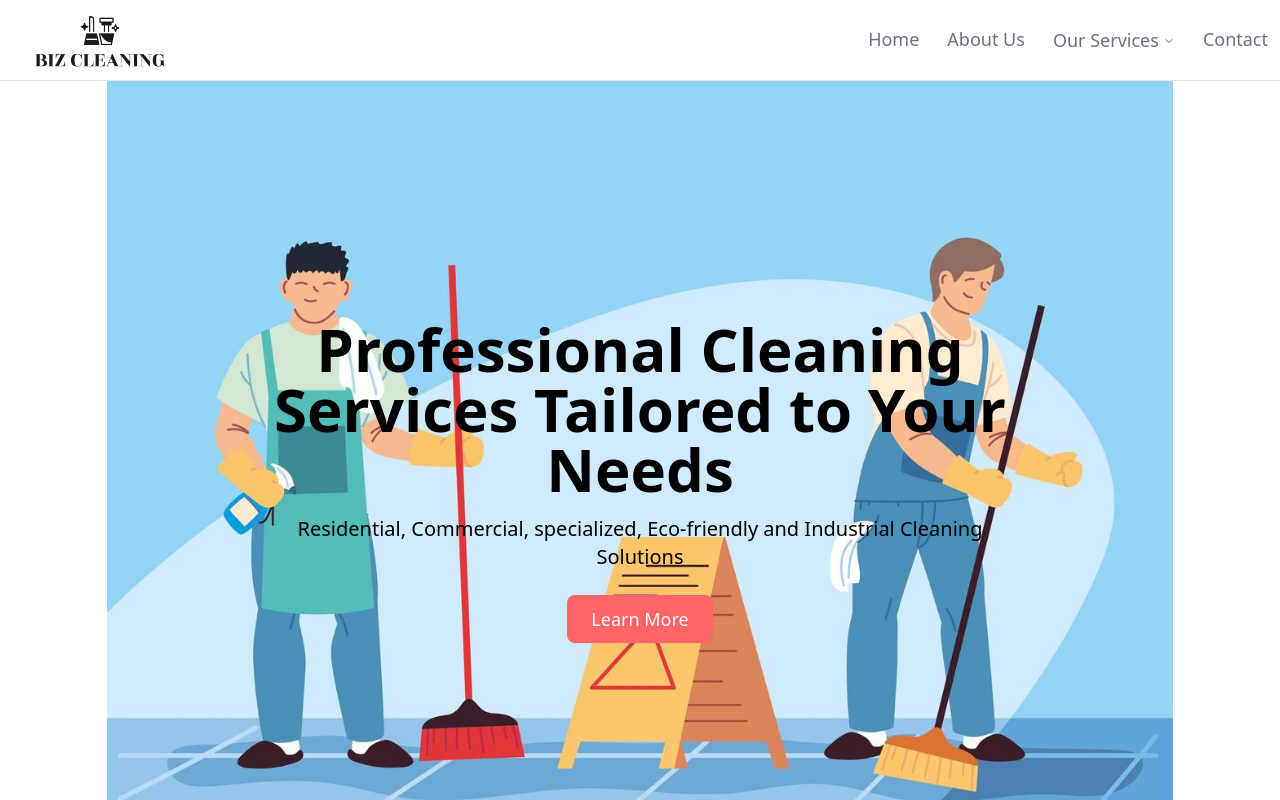
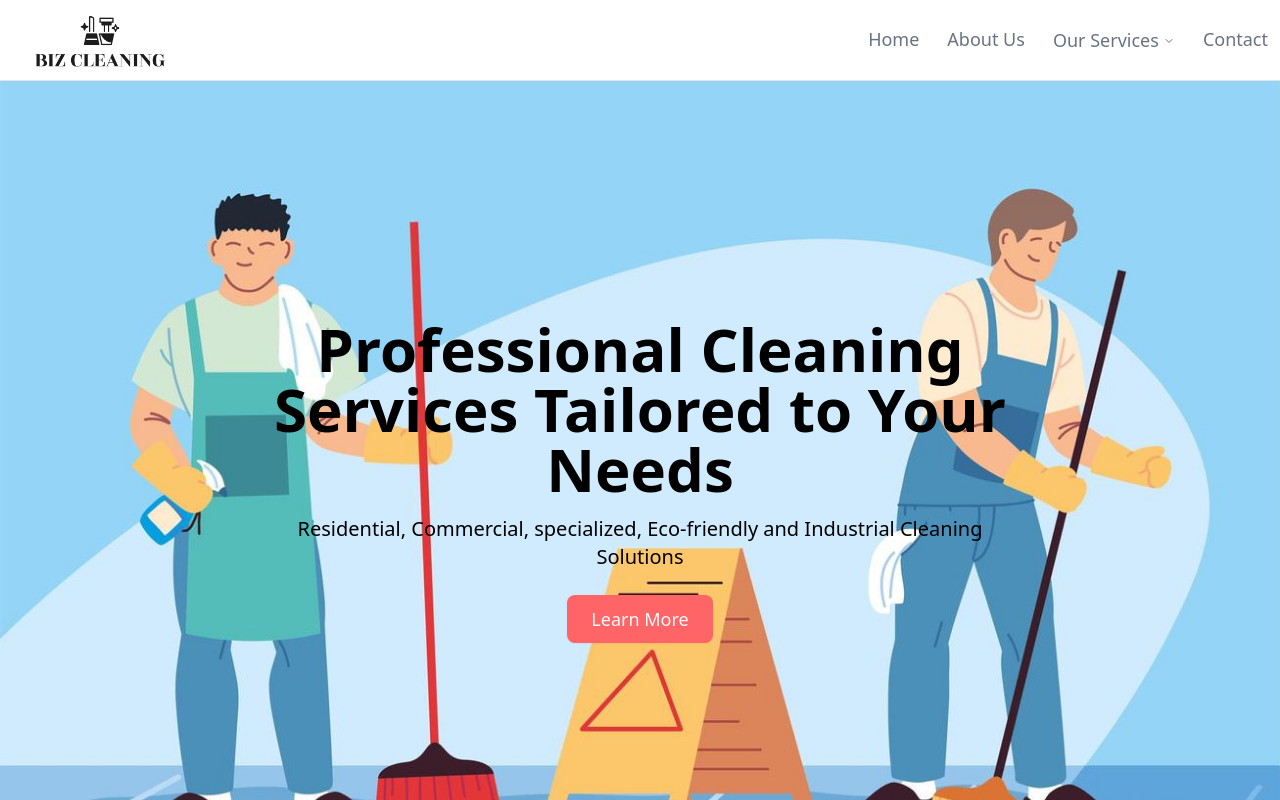
Before and after one commit to LokeshJavvaji/biz-cleaning, a Next.js app: page / in a window 1280 px wide. Shown: the top 800 px of the page. Built offline with nearby package versions, Linux system fonts and the light colour scheme.

Commit message:
Update hero.tsx

```diff
--- a/app/components/Hero/hero.tsx
+++ b/app/components/Hero/hero.tsx
@@ -8,10 +8,16 @@ export default function Hero() {
   return (
     <section className="relative h-screen flex flex-col items-center justify-center text-center px-4 md:px-8">
       {/* Background Image */}
-     <div className="absolute inset-0 w-full h-screen">
-  <Image src="/home.jpg" alt="Background" fill className="object-contain" priority />
-  <div className="absolute inset-0 bg-black/0"></div>
-</div>
+    <div className="absolute inset-0">
+        <Image
+          src="/home.jpg"
+          alt="Background"
+          fill
+          className="object-cover"
+          priority
+        />
+        <div className="absolute inset-0 bg-black/0"></div>
+      </div>
 
 
       {/* Content */}
```
